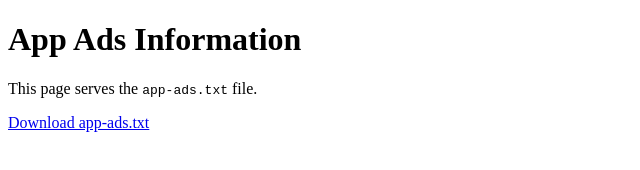
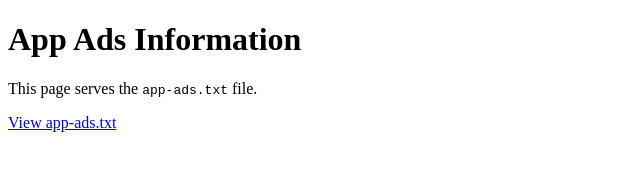
Before and after one commit to mayankrambhad/app-ads, a plain HTML site: page index.html in a window 1280 px wide. Shown: the full height of the page, 0-640 px from the left. Drawn offline with Linux system fonts and the light colour scheme.

Commit message:
Update index.html

```diff
--- a/index.html
+++ b/index.html
@@ -8,6 +8,6 @@
 <body>
     <h1>App Ads Information</h1>
     <p>This page serves the <code>app-ads.txt</code> file.</p>
-    <a href="app-ads.txt" download="app-ads.txt">Download app-ads.txt</a>
+    <a href="app-ads.txt" target="_blank">View app-ads.txt</a>
 </body>
 </html>
```
